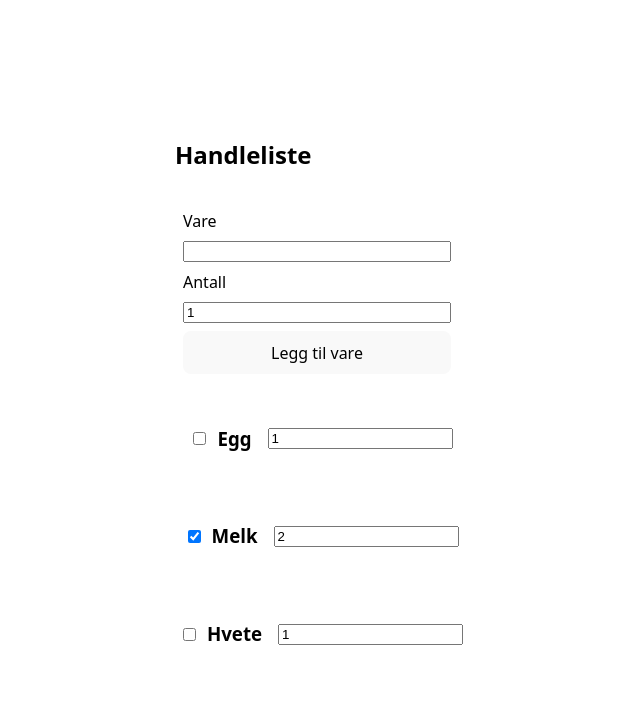
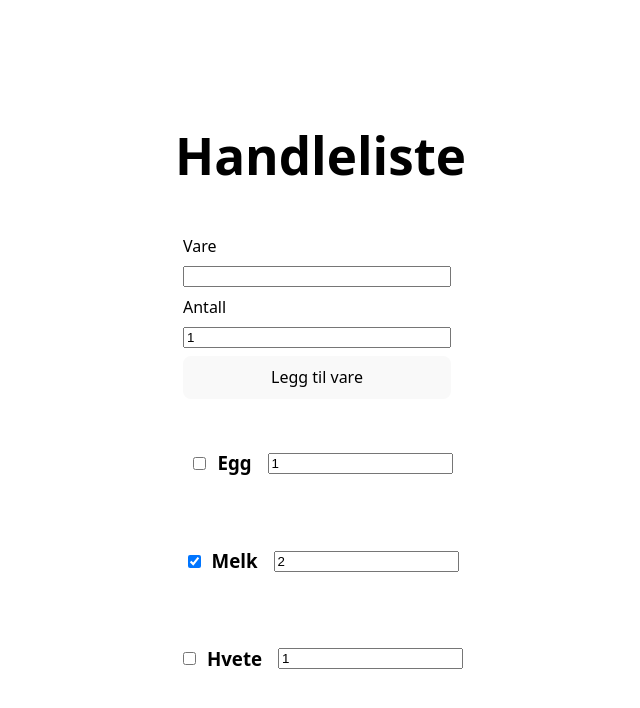
Before and after one commit to Friddi12/Shoppinglist, a React (Vite) app: page / in a window 1280 px wide. Shown: the top 708 px of the page, without its empty margins (323-963 px from the left). Built offline with nearby package versions, Linux system fonts and the light colour scheme.

Commit message:
Finpussing

```diff
--- a/src/App.jsx
+++ b/src/App.jsx
@@ -30,7 +30,7 @@ function App() {
 
   return (
     <main>
-      <h2>Handleliste</h2>
+      <h1>Handleliste</h1>
       <AddItems setShopList={setShopList}/>
       <ShoppingListFull fullList={shopList} setShopList={setShopList}/>
     </main>
--- a/src/components/AddForms.jsx
+++ b/src/components/AddForms.jsx
@@ -4,7 +4,6 @@ export default function AddItems({setShopList}) {
   const handleClick = (e) => {
 
     e.preventDefault()
-
     const form = e.target
     const title = form.title.value
     const total = form.quantity.value
--- a/src/style/style.css
+++ b/src/style/style.css
@@ -19,7 +19,7 @@ main{
     width: 300px;
     max-width: 400px;
 
-    h2{
+    h1{
         padding-left: 0.5rem;
     }
 }
```
